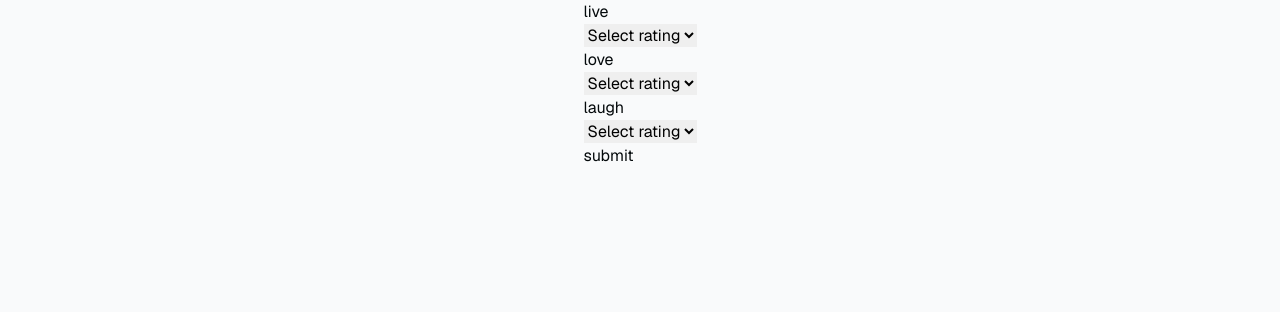
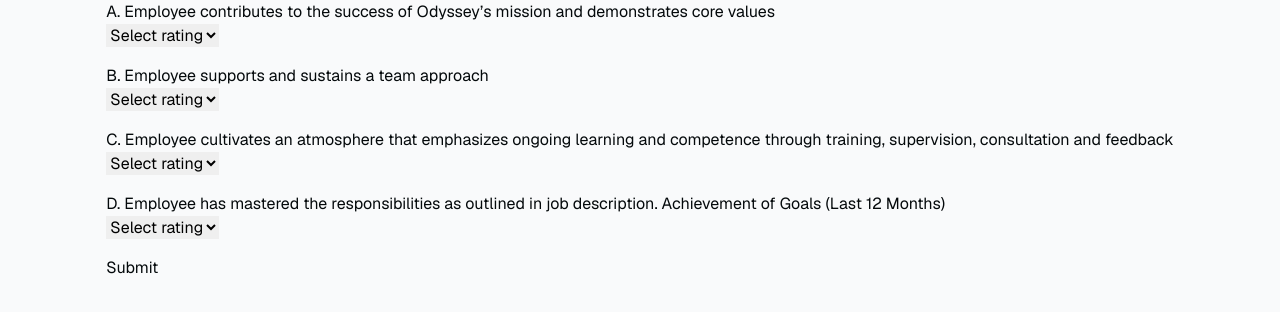
Before and after one commit to Emory-Hack4Impact/Odyssey, a Next.js app: page /performance-evaluation in a window 1280 px wide. Shown: the top 312 px of the page. Built offline with nearby package versions, Linux system fonts and the light colour scheme.

Commit message:
move form to component

```diff
--- /dev/null
+++ b/src/app/performance-evaluation/PerfEvalForm.tsx
@@ -0,0 +1,80 @@
+import { useState } from "react";
+import DropdownSelect from "@/components/DropdownSelect";
+
+interface FormData {
+  time: number;
+  a: string; // objective a
+  b: string; // objective b
+  c: string; // objective c
+  d: string; // objective d
+}
+
+export default function PerfEvalForm() {
+  // dropdown variables
+  const rating = ["met", "partially met", "unmet"];
+  const placeholder = "Select rating";
+  // form variables
+  const [formData, setFormData] = useState({
+    year: new Date().getFullYear(),
+    a: null,
+    b: null,
+    c: null,
+    d: null,
+  });
+
+  return (
+    <div>
+      <form>
+        <div className="mb-4">
+          <label htmlFor="a">
+            A. Employee contributes to the success of Odyssey’s mission and
+            demonstrates core values
+          </label>
+          <DropdownSelect
+            id="a"
+            options={rating}
+            placeholder={placeholder}
+            required={true}
+          />
+        </div>
+        <div className="mb-4">
+          <label htmlFor="b">
+            B. Employee supports and sustains a team approach
+          </label>
+          <DropdownSelect
+            id="b"
+            options={rating}
+            placeholder={placeholder}
+            required={true}
+          />
+        </div>
+        <div className="mb-4">
+          <label htmlFor="c">
+            C. Employee cultivates an atmosphere that emphasizes ongoing
+            learning and competence through training, supervision, consultation
+            and feedback
+          </label>
+          <DropdownSelect
+            id="c"
+            options={rating}
+            placeholder={placeholder}
+            required={true}
+          />
+        </div>
+        <div className="mb-4">
+          <label htmlFor="d">
+            D. Employee has mastered the responsibilities as outlined in job
+            description. Achievement of Goals (Last 12 Months)
+          </label>
+          <DropdownSelect
+            id="d"
+            options={rating}
+            placeholder={placeholder}
+            required={true}
+          />
+        </div>
+        <button type="submit">Submit</button>
+      </form>
+    </div>
+  );
+}
--- a/src/app/performance-evaluation/page.tsx
+++ b/src/app/performance-evaluation/page.tsx
@@ -1,27 +1,11 @@
-import DropdownSelect from "@/components/DropdownSelect";
+"use client"
+import PerfEvalForm from "./PerfEvalForm";
 
 export default function PerformanceEvaluation() {
-  // dropdown variable
-  const rating = ["met", "not met", "exceeded"];
-  const placeholder = "Select rating";
-  // form variable
-  const jobResponsibilities = ["live", "love", "laugh"];
 
   return (
     <>
-      <form>
-        {jobResponsibilities.map((job, index) => {
-          return (
-            <div key={index}>
-              <p>{job}</p>
-              <DropdownSelect options={rating} placeholder={placeholder} />
-            </div>
-          );
-        })}
-        <div>
-          <input type="submit" value="submit" />
-        </div>
-      </form>
+      <PerfEvalForm/>
     </>
   );
 }
```
